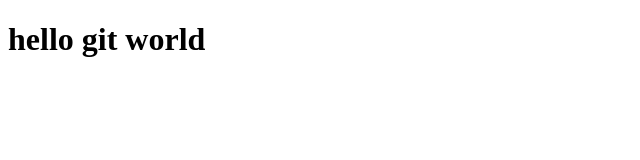
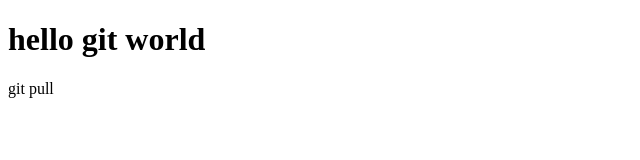
Before and after one commit to cjvprasad/MyAppSample, a plain HTML site: page index.html in a window 1280 px wide. Shown: the full height of the page, 0-640 px from the left. Drawn offline with Linux system fonts and the light colour scheme.

Commit message:
Update index.html

```diff
--- a/index.html
+++ b/index.html
@@ -11,5 +11,5 @@
 <body>
 <h1>hello git world</h1>
 </body>
-
+git pull
 </html>
```
